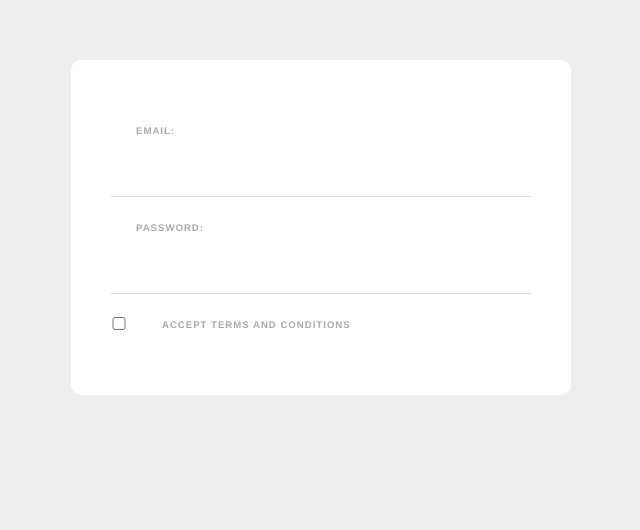
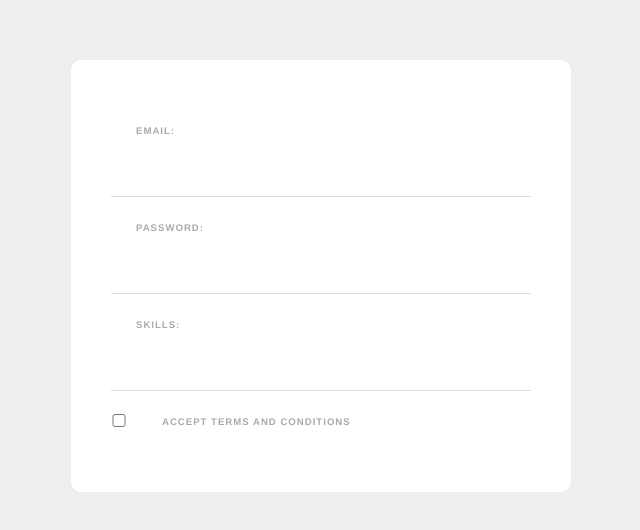
Before and after one commit to errea/VueForm, a Vue app: page / in a window 1280 px wide. Shown: the top 530 px of the page, without its empty margins (319-959 px from the left). Built offline with nearby package versions, Linux system fonts and the light colour scheme.

Commit message:
Add Skills section to form

```diff
--- a/src/components/SignupForm.vue
+++ b/src/components/SignupForm.vue
@@ -5,6 +5,9 @@
 
     <label>Password:</label>
     <input type="password" required v-model="password" />
+
+    <label>Skills:</label>
+    <input type="text" v-model="topSkills" />
 
     <div class="terms">
       <input type="checkbox" required v-model="terms" />
```
